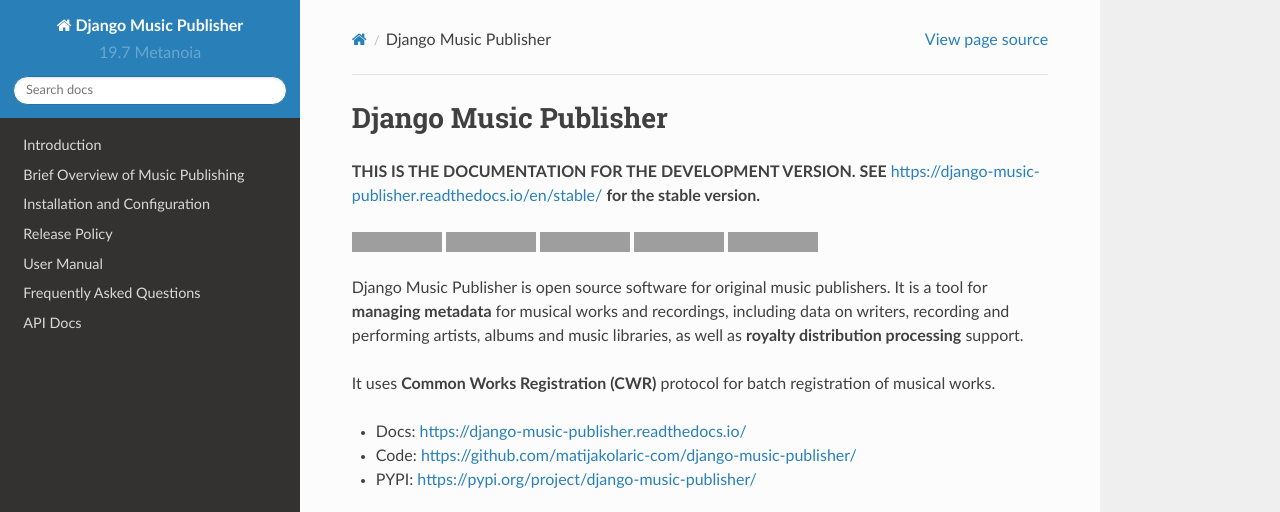
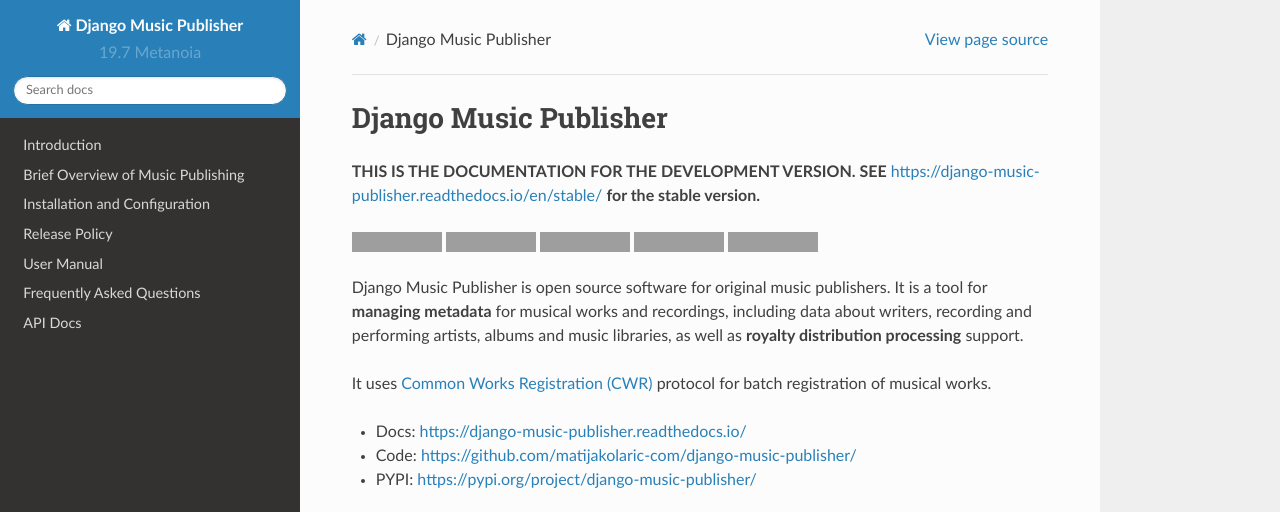
Before and after one commit to matijakolaric-com/django-music-publisher, a Sphinx documentation site: the page built from docs/index.rst, in a window 1280 px wide and 900 px high, cut to the strip 0-512 px from the top of the window. Built offline with Sphinx 7.4.7 and the Read the Docs theme 2.0.0, drawn with Linux system fonts in a browser that asks for light colours; grey boxes are pictures that could not be loaded.

Commit message:
doc changes

```diff
--- a/README.rst
+++ b/README.rst
@@ -3,10 +3,10 @@
 
 Django Music Publisher is open source software for original music publishers.
 It is a tool for **managing metadata** for musical works and recordings,
-including data on writers, recording and performing artists, albums and music
+including data about writers, recording and performing artists, albums and music
 libraries, as well as **royalty distribution processing**.
 
-It uses **Common Works Registration (CWR)** protocol for batch registration of
+It uses `Common Works Registration (CWR) <https://matijakolaric.com/articles/1/>`_ protocol for batch registration of
 musical works.
 
 * Docs: https://django-music-publisher.readthedocs.io/
--- a/docs/index.rst
+++ b/docs/index.rst
@@ -26,9 +26,9 @@
        :target: https://pypi.org/project/django-music-publisher/
        :alt: PYPI
 
-Django Music Publisher is open source software for original music publishers. It is a tool for **managing metadata** for musical works and recordings, including data on writers, recording and performing artists, albums and music libraries, as well as **royalty distribution processing** support.
+Django Music Publisher is open source software for original music publishers. It is a tool for **managing metadata** for musical works and recordings, including data about writers, recording and performing artists, albums and music libraries, as well as **royalty distribution processing** support.
 
-It uses **Common Works Registration (CWR)** protocol for batch registration of musical works.
+It uses `Common Works Registration (CWR) <https://matijakolaric.com/articles/1/>`_ protocol for batch registration of musical works.
 
 * Docs: https://django-music-publisher.readthedocs.io/
 * Code: https://github.com/matijakolaric-com/django-music-publisher/
```
